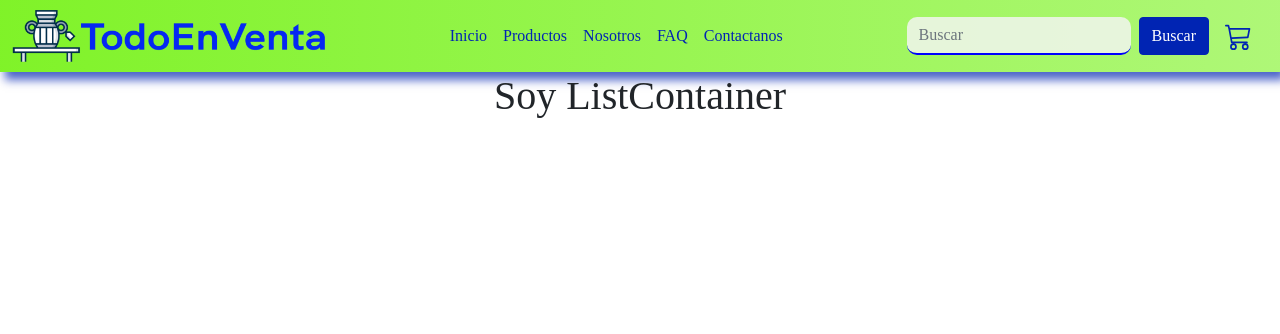
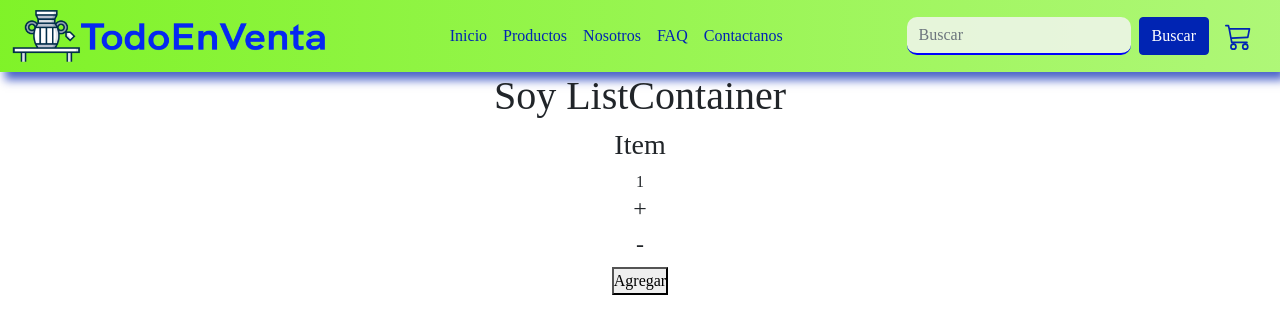
Before and after one commit to FranciscoZaragoza10/todoenventa.com_React, a React (Create React App) app: page / in a window 1280 px wide. Shown: the top 334 px of the page. Built offline with nearby package versions, Linux system fonts and the light colour scheme.

Commit message:
+ contador

```diff
--- /dev/null
+++ b/src/components/ItemCount/ItemCount.jsx
@@ -0,0 +1,27 @@
+import { useState, useEffect } from "react";
+
+function ItemCount({ stock, initial }) {
+  const [count, setCount] = useState(Number(initial));
+  useEffect(() => {});
+  const handleCount = () => {
+    setCount(count + 1);
+  };
+  const reduceCount = () => {
+    setCount(count - 1);
+  };
+  const onAdd = () => {
+    console.log("Agregaste " + count + " items");
+  };
+  return (
+    <>
+      <h3>Item</h3>
+      <div>
+        <label>{count}</label>
+        <h4 onClick={handleCount}>+</h4>
+        <h4 onClick={reduceCount}>-</h4>
+        <button onClick={onAdd}>Agregar</button>
+      </div>
+    </>
+  );
+}
+export default ItemCount;
--- a/src/components/ItemListContainer/ItemListContainer.jsx
+++ b/src/components/ItemListContainer/ItemListContainer.jsx
@@ -1,8 +1,13 @@
+import ItemCount from "../ItemCount/ItemCount";
+
 const ItemListContainer = ({ saludo }) => {
   return (
-    <div className="px-3">
-      <h1>{saludo}</h1>
-    </div>
+    <>
+      <div className="px-3">
+        <h1>{saludo}</h1>
+      </div>
+      <ItemCount stock="5" initial="1" />
+    </>
   );
 };
 export default ItemListContainer;
```
